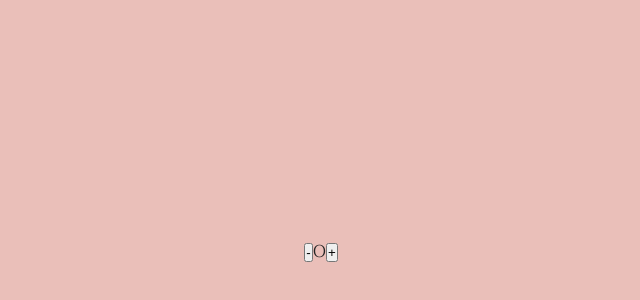
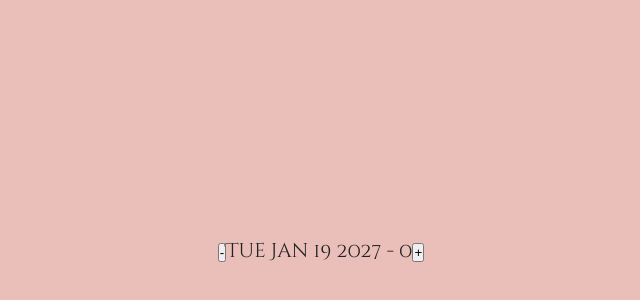
Before and after one commit to JasserBA/react-redux-nextjs-learning, a React (Create React App) app in the folder section-14/classy-weather/: page / in a window 1280 px wide. Shown: the part 150-450 px from the top of the page, without its empty margins (319-959 px from the left). Built offline with nearby package versions, Linux system fonts and the light colour scheme.

Commit message:
Added date to App.js display

```diff
--- a/section-14/classy-weather/src/App.js
+++ b/section-14/classy-weather/src/App.js
@@ -21,10 +21,14 @@ class Counter extends React.Component {
   }
 
   render() {
+    const date = new Date("january 19 2027");
+
     return (
       <>
         <button onClick={this.handleMinus}>-</button>
-        <span>{this.state.counter}</span>
+        <span>
+          {date.toDateString()} - {this.state.counter}
+        </span>
         <button onClick={this.handleAdd}>+</button>
       </>
     );
```
